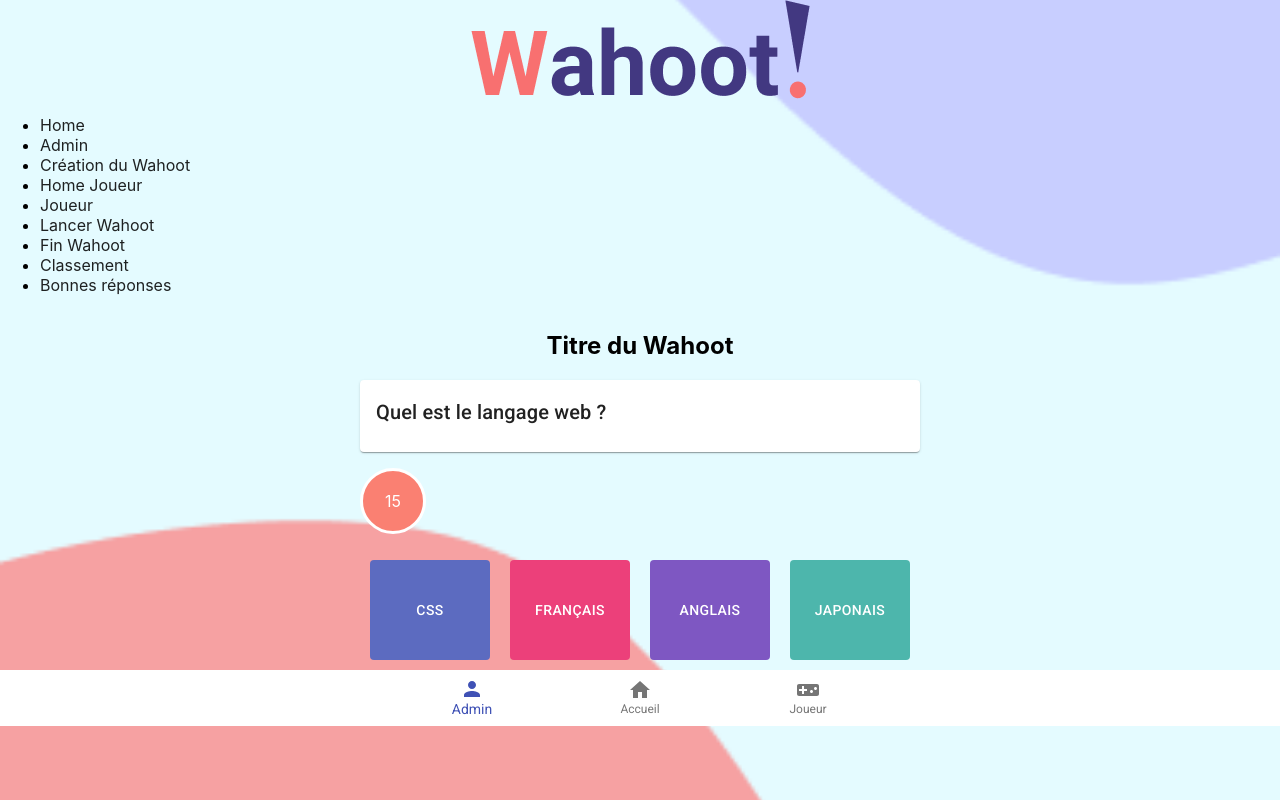
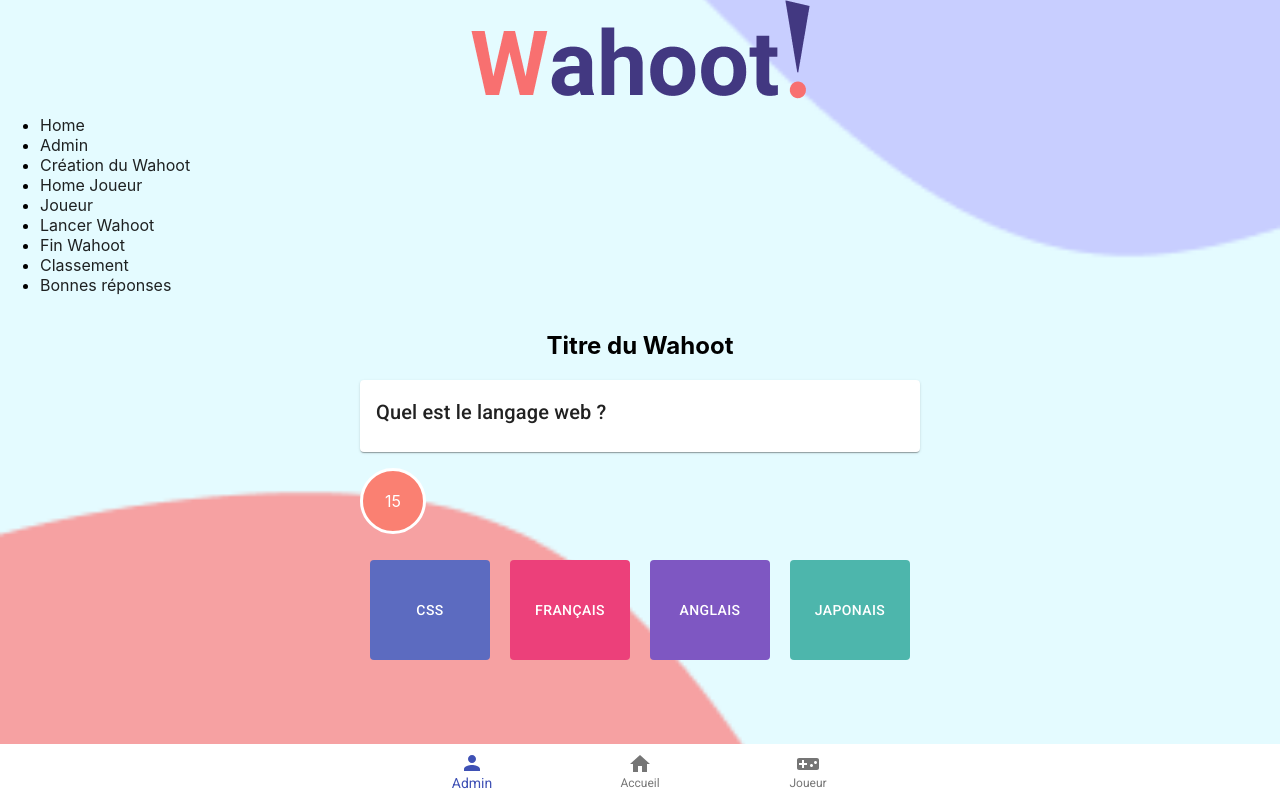
Before and after one commit to WildCodeSchool/bdx-wahoot, a React (Create React App) app in the folder wahoot/: page /game-player in a window 1280 px wide. Built offline with nearby package versions, Linux system fonts and the light colour scheme.

Commit message:
maj stargame

```diff
--- a/wahoot/src/App.js
+++ b/wahoot/src/App.js
@@ -12,7 +12,6 @@ import CreationQuestion from "./View/CreationQuestions/CreationQuestion";
 import PseudoGamer from "./View/PseudoGamer/PseudoGamer";
 import ListWahootGamer from "./View/ListWahootGamer/ListWahootGamer";
 import { BrowserRouter as Router, Switch, Route, Link } from "react-router-dom";
-import StartGameB from "./View/StartGame/StartGameB";
 import { makeStyles } from '@material-ui/core/styles';
 
 
@@ -82,7 +81,7 @@ function App() {
             <ListWahootGamer />
           </Route>
           <Route path="/game-player">
-            <StartGameB />
+            <StartGame />
           </Route>
           <Route path="/end-game-player">
             <PopupEndGame />
--- a/wahoot/src/Layout/Main/Footer/NavigationBar.jsx
+++ b/wahoot/src/Layout/Main/Footer/NavigationBar.jsx
@@ -9,7 +9,7 @@ import VideogameAssetIcon from "@material-ui/icons/VideogameAsset";
 const useStyles = makeStyles({
   root: {
     width: "100%",
-    // position: "fixed",
+    position: "fixed",
     bottom: "0px",
   },
 });
--- a/wahoot/src/View/StartGame/Components/ColorButtonTeal.jsx
+++ b/wahoot/src/View/StartGame/Components/ColorButtonTeal.jsx
@@ -12,8 +12,8 @@ const ColorButtonTeal = withStyles((theme) => ({
       color: theme.palette.getContrastText(teal[500]),
       backgroundColor: teal[300],
       width: "120px",
-    height: "100px",
-    margin: "10px",
+      height: "100px",
+      margin: "10px",
       "&:hover": {
         backgroundColor: teal[700],
       },
--- a/wahoot/src/View/StartGame/StartGame.jsx
+++ b/wahoot/src/View/StartGame/StartGame.jsx
@@ -1,10 +1,13 @@
-import React from 'react';
-import CounterQuestions from './Components/CounterQuestions';
-import QuestionsPlayer from './Components/QuestionsPlayer';
-import ResponsesPlayer from './Components/ResponsesPlayer';
-import Timer from './Components/Timer';
-import TitlePlayer from './Components/TitlePlayer';
+import ColorButtonDeepPurple from "./Components/ColorButtonDeepPurple";
+import ColorButtonIndigo from "./Components/ColorButtonIndigo";
+import ColorButtonPink from "./Components/ColorButtonPink";
+import ColorButtonTeal from "./Components/ColorButtonTeal";
+import QuestionsPlayer from "./Components/QuestionsPlayer";
+import Timer from "./Components/Timer";
+import TitlePlayer from "./Components/TitlePlayer";
 import { makeStyles } from '@material-ui/core/styles';
+
+//test
 
 const useStyles = makeStyles((theme) => ({
     block: {
@@ -14,18 +17,36 @@ const useStyles = makeStyles((theme) => ({
     }
   }));
 
+
+const questionReps = [{
+    id:"123",
+    rep1: "CSS",
+    rep2: "Français",
+    rep3: "Anglais",
+    rep4: "Japonais"
+}
+];
+//tant que l'id est le même partour : titre, questions, réponses , peut on reprendre sur diff composants?
 const StartGame = () => {
-
     const classes = useStyles();
-    return(
+    return (
         <div className={classes.block}>
             <TitlePlayer />
-            <QuestionsPlayer />
-            {/* <CounterQuestions /> */}
-           <p> <Timer /> </p>
-            <ResponsesPlayer />
+            {questionReps.map((qr) => {
+                return (
+                    <div >
+                        <QuestionsPlayer />
+                        <p><Timer /></p>
+                        <ColorButtonIndigo >{qr.rep1}</ColorButtonIndigo>
+                        <ColorButtonPink >{qr.rep2}</ColorButtonPink>
+                        <ColorButtonDeepPurple >{qr.rep3}</ColorButtonDeepPurple>
+                        <ColorButtonTeal >{qr.rep4}</ColorButtonTeal>
+                    </div>
+                )
+            })}
         </div>
     )
 };
 
+
 export default StartGame;
--- a/wahoot/src/View/StartGame/StartGameB.jsx
+++ /dev/null
@@ -1,52 +0,0 @@
-import ColorButtonDeepPurple from "./Components/ColorButtonDeepPurple";
-import ColorButtonIndigo from "./Components/ColorButtonIndigo";
-import ColorButtonPink from "./Components/ColorButtonPink";
-import ColorButtonTeal from "./Components/ColorButtonTeal";
-import QuestionsPlayer from "./Components/QuestionsPlayer";
-import Timer from "./Components/Timer";
-import TitlePlayer from "./Components/TitlePlayer";
-import { makeStyles } from '@material-ui/core/styles';
-
-//test
-
-const useStyles = makeStyles((theme) => ({
-    block: {
-        display: "flex",
-        flexDirection: "column",
-        alignItems: "center",
-    }
-  }));
-
-
-const questionReps = [{
-    id:"123",
-    rep1: "CSS",
-    rep2: "Français",
-    rep3: "Anglais",
-    rep4: "Japonais"
-}
-];
-//tant que l'id est le même partour : titre, questions, réponses , peut on reprendre sur diff composants?
-const StartGameB = () => {
-    const classes = useStyles();
-    return (
-        <div className={classes.block}>
-            <TitlePlayer />
-            {questionReps.map((qr) => {
-                return (
-                    <div >
-                        <QuestionsPlayer />
-                        <p><Timer /></p>
-                        <ColorButtonIndigo >{qr.rep1}</ColorButtonIndigo>
-                        <ColorButtonPink >{qr.rep2}</ColorButtonPink>
-                        <ColorButtonDeepPurple >{qr.rep3}</ColorButtonDeepPurple>
-                        <ColorButtonTeal >{qr.rep4}</ColorButtonTeal>
-                    </div>
-                )
-            })}
-        </div>
-    )
-};
-
-
-export default StartGameB;
```
